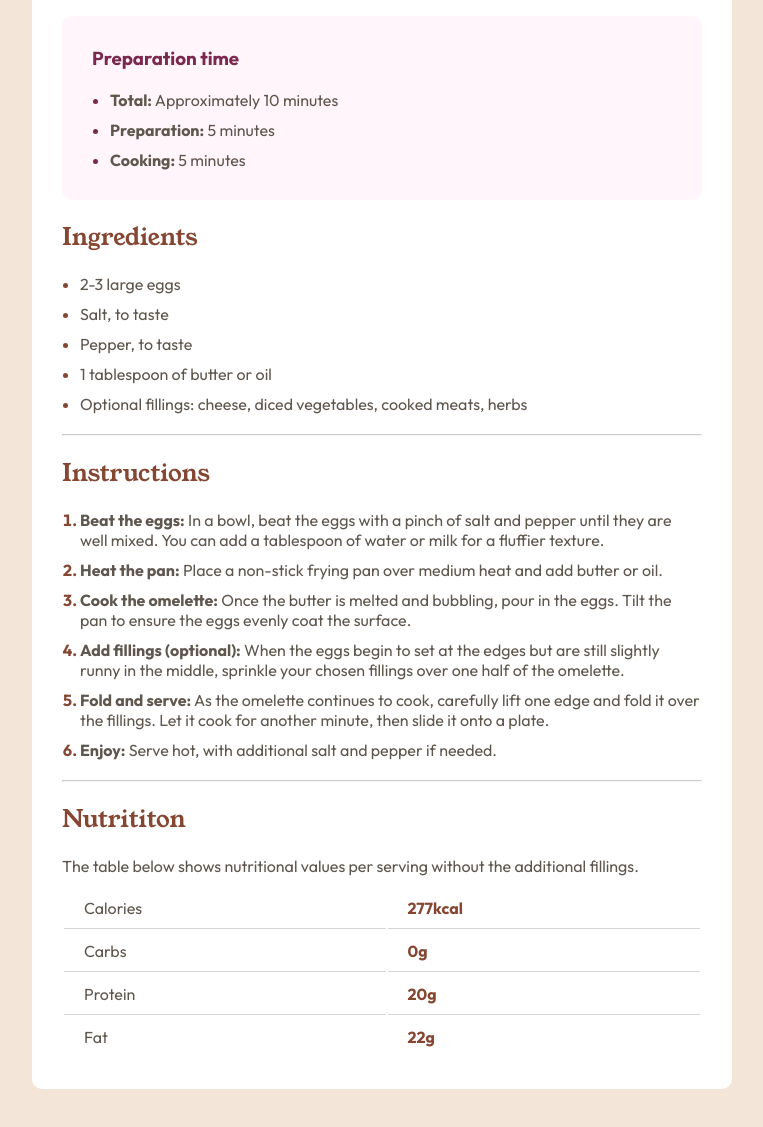
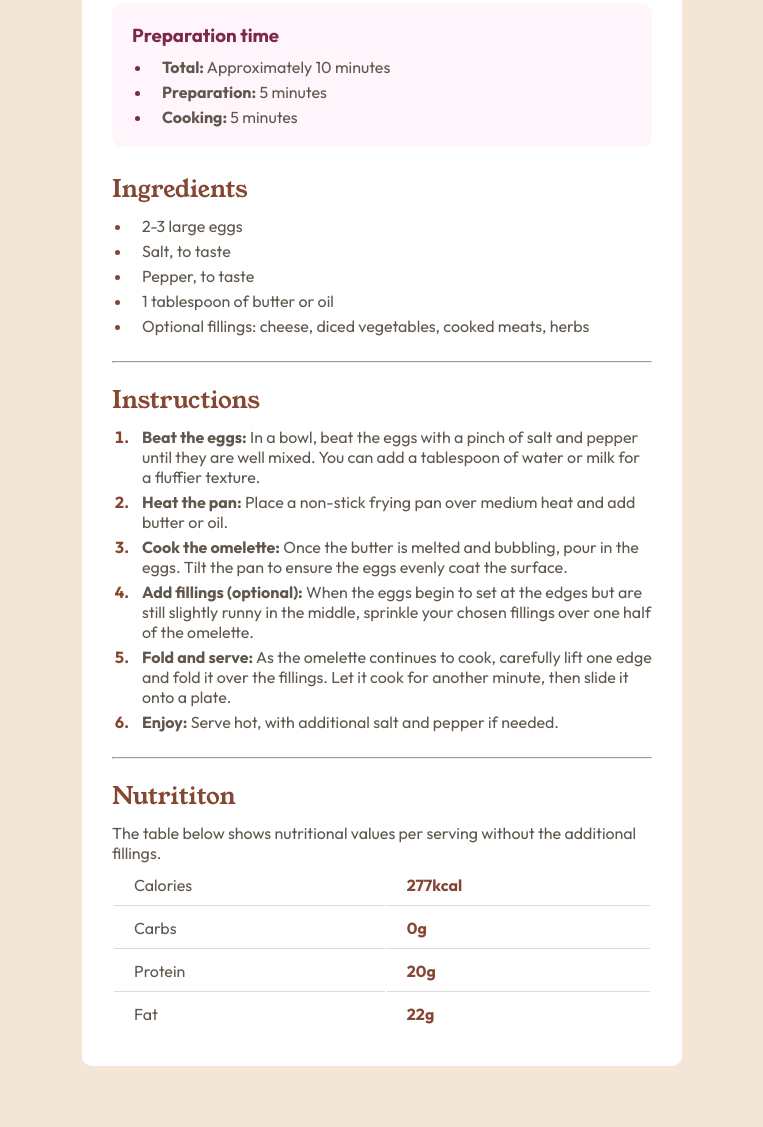
Before and after one commit to insomnia-1810/Recipe-Page, a plain HTML site: page index.html in a window 1280 px wide. Shown: the part 495-1622 px from the top of the page, without its empty margins (258-1021 px from the left). Drawn offline with Linux system fonts and the light colour scheme.

Commit message:
first commit

```diff
--- a/index.html
+++ b/index.html
@@ -17,7 +17,7 @@
   <body>
     <div class="container">
       <img src="assets/images/image-omelette.jpeg" alt="Omelette Image" />
-      <section>
+      <section class="header">
         <h1>Simple Omelette Recipe</h1>
         <p>
           An easy and quick dish, perfect for any meal. This classic omelette
--- a/style.css
+++ b/style.css
@@ -30,112 +30,120 @@ body {
   font-size: 16px;
   font-family: 'Outfit', sans-serif;
   font-optical-sizing: auto;
+  color: var(--WengeBrown);
 }
 
 .container {
-  max-width: 700px;
+  max-width: 600px;
   padding: 30px;
   background-color: white;
   border-radius: 10px;
-  margin: 50px 0;
-}
-
-section {
-  margin-top: 20px;
-  display: flex;
-  flex-direction: column;
-  gap: 10px;
+  margin: 50px 20px;
 }
 
 img {
   max-width: 100%;
   height: auto;
   border-radius: 10px;
-}
-
-h1 {
-  color: var(--DarkCharcoal);
-  font-family: 'Young Serif', serif;
-  font-weight: 500;
-}
-
-h2 {
-  color: var(--Nutmeg);
-  font-family: 'Young Serif', serif;
-  font-weight: 400;
-}
-
-h3 {
-  color: var(--DarkRaspberry);
-}
-
-p,
-li {
-  color: var(--WengeBrown);
-  margin-top: 10px;
-}
-
-ul {
-  color: var(--DarkRaspberry);
+  margin-bottom: 30px;
 }
 
 ul,
 ol {
-  margin-left: 18px;
+  margin-left: 20px;
 }
 
-li::marker {
-  color: var(--Nutmeg);
-  font-weight: bold;
+li {
+  margin-top: 5px;
+  padding-left: 10px;
 }
 
 hr {
-  margin-top: 20px;
-  color: var(--LightGrey);
-  opacity: 0.5;
+  margin-bottom: 20px;
 }
-/* ------ GLOBAL END ------ */
+
+section {
+  /* border: 1px solid red; */
+  margin-bottom: 25px;
+}
+
+section:nth-last-child(1) {
+  margin-bottom: 0;
+}
+
+section h1 {
+  font-family: 'Young Serif', serif;
+  color: var(--DarkCharcoal);
+  margin-bottom: 10px;
+  font-size: 30px;
+  font-weight: 500;
+}
+
+section h2 {
+  font-family: 'Young Serif', serif;
+  color: var(--Nutmeg);
+  font-weight: 300;
+  margin-bottom: 10px;
+}
 
 .prep-list {
-  padding: 30px;
   background-color: var(--RoseWhite);
+  padding: 20px;
   border-radius: 10px;
 }
 
-.prep-list li::marker {
+.prep-list h3 {
+  color: var(--DarkRaspberry);
+  margin-bottom: 10px;
+}
+
+.prep-list ul li::marker {
   color: var(--DarkRaspberry);
 }
 
-table tr td {
-  border-bottom: 1px solid rgb(214, 214, 214);
+.ingredients ul li::marker {
+  color: var(--Nutmeg);
+}
+
+.instructions ol li::marker {
+  color: var(--Nutmeg);
+  font-weight: 700;
+}
+
+.nutrition table {
+  width: 100%;
+}
+
+.nutrition table tr td {
+  border-bottom: 1px solid gainsboro;
   padding: 10px 20px;
 }
 
-table tr td:nth-child(1) {
-  color: var(--WengeBrown);
+.nutrition table tr td:nth-child(2) {
+  color: var(--Nutmeg);
+  font-weight: 700;
 }
 
-table tr td:nth-child(2) {
-  color: var(--Nutmeg);
-  font-weight: bold;
-}
-
-table tr:last-child td {
+.nutrition table tr:nth-last-child(1) td {
   border: 0;
 }
 
-@media only screen and (max-width: 600px) {
+@media (max-width: 375px) {
   .container {
     margin: 0;
-    border-radius: 0;
     padding: 0;
   }
 
   img {
     border-radius: 0;
+    margin: 0;
   }
 
   section {
-    margin: 20px;
+    margin: 30px 20px !important;
+  }
+
+  hr {
+    margin: 0;
   }
 }
```
